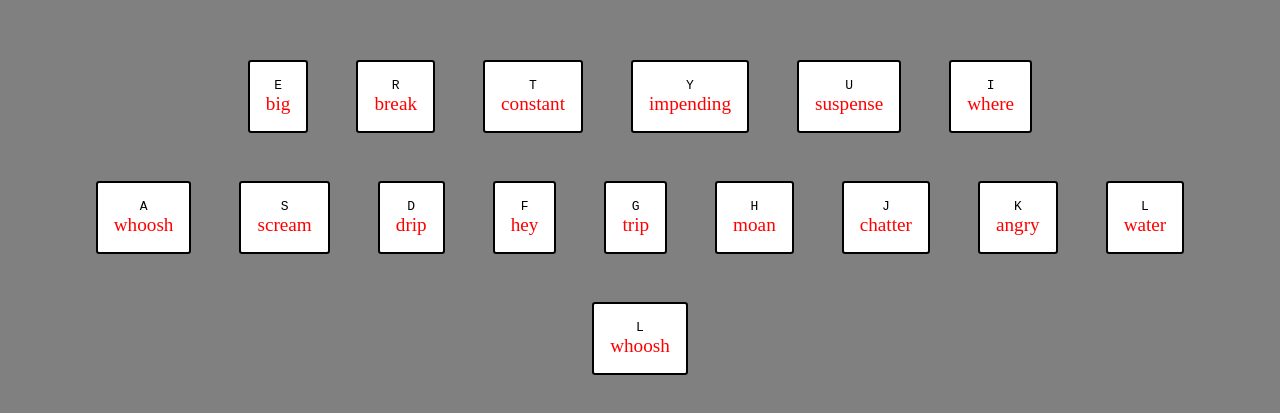
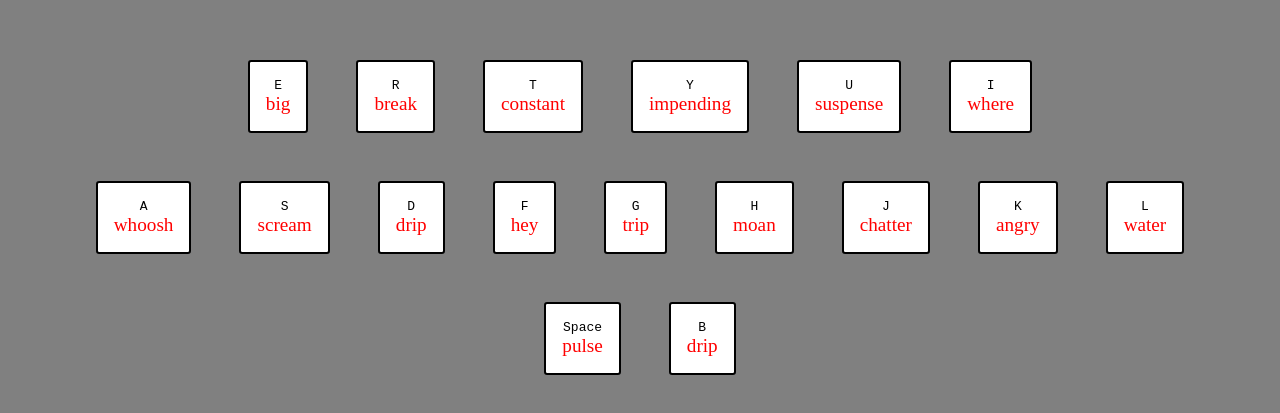
Before and after one commit to derrickbray/drum-keyboard, a website: page public/index.html in a window 1280 px wide. Shown: the part 183-596 px from the top of the page. Drawn offline with nearby package versions, Linux system fonts and the light colour scheme; files that its build step writes are made by us from their sources.

Commit message:
shock sounds

```diff
--- a/public/index.html
+++ b/public/index.html
@@ -35,7 +35,8 @@
     </div>
     <div class="shock">
       <div class="keys">
-        <div data-key="76" class="key"><kbd>L</kbd><span class="sound">whoosh</span></div>
+        <div data-key="32" class="key"><kbd>Space</kbd><span class="sound">pulse</span></div>
+        <div data-key="66" class="key"><kbd>B</kbd><span class="sound">drip</span></div>
       </div>
 
     </div>
@@ -56,6 +57,9 @@
   <audio data-key="74" src="ghost-chatter.wav"></audio>
   <audio data-key="75" src="angry-boat.mp3"></audio>
   <audio data-key="76" src="water.wav"></audio>
+
+  <audio data-key="32" src="pulse.wav"></audio>
+  <audio data-key="66" src="drip.wav"></audio>
 
   <script>
     function removeTransition(e) {
```
Also changed, not shown: 2 other files.
